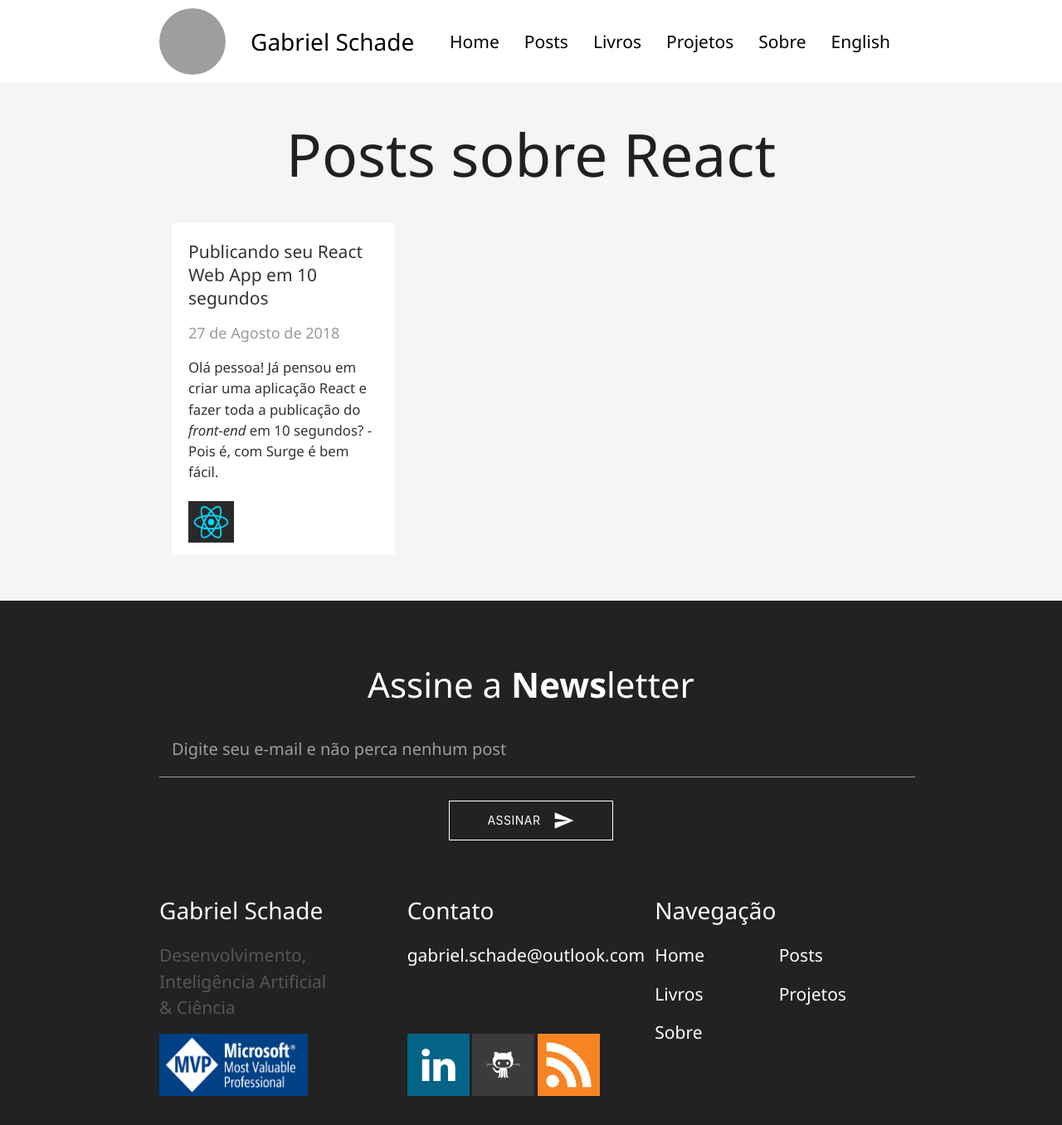
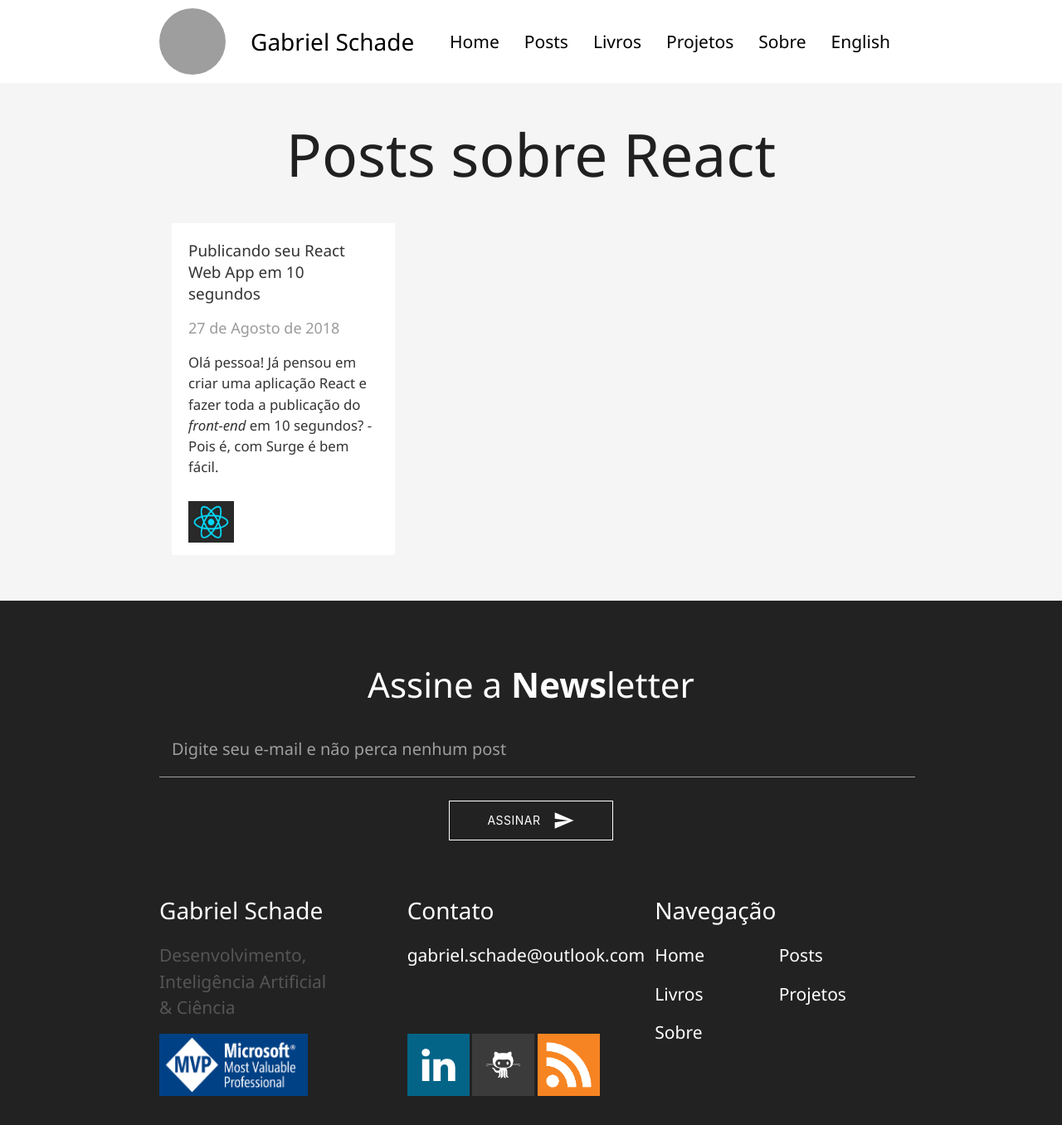
Before and after one commit to gabrielschade/gabrielschade.github.io, a Jekyll site: the page built from posts-categoria/react.html, in a window 1280 px wide and 1356 px high. Shown: the whole window at 83% size. Built offline with Jekyll 4.4.1, drawn with Linux system fonts in a browser that asks for light colours; nearby versions of some CDN libraries; comment, search, counter and statistics services are not loaded; grey boxes are pictures that could not be loaded.

Commit message:
Fonte para título de post;

```diff
--- a/css/blog-new.css
+++ b/css/blog-new.css
@@ -284,7 +284,7 @@ h3{
 }
 
 .card-title{
-    font-size:1.5em;
+    font-size:1.35em;
     font-family: 'Segoe UI Light','Segoe UI', Tahoma, Geneva, Verdana, sans-serif;
 }
 
```
